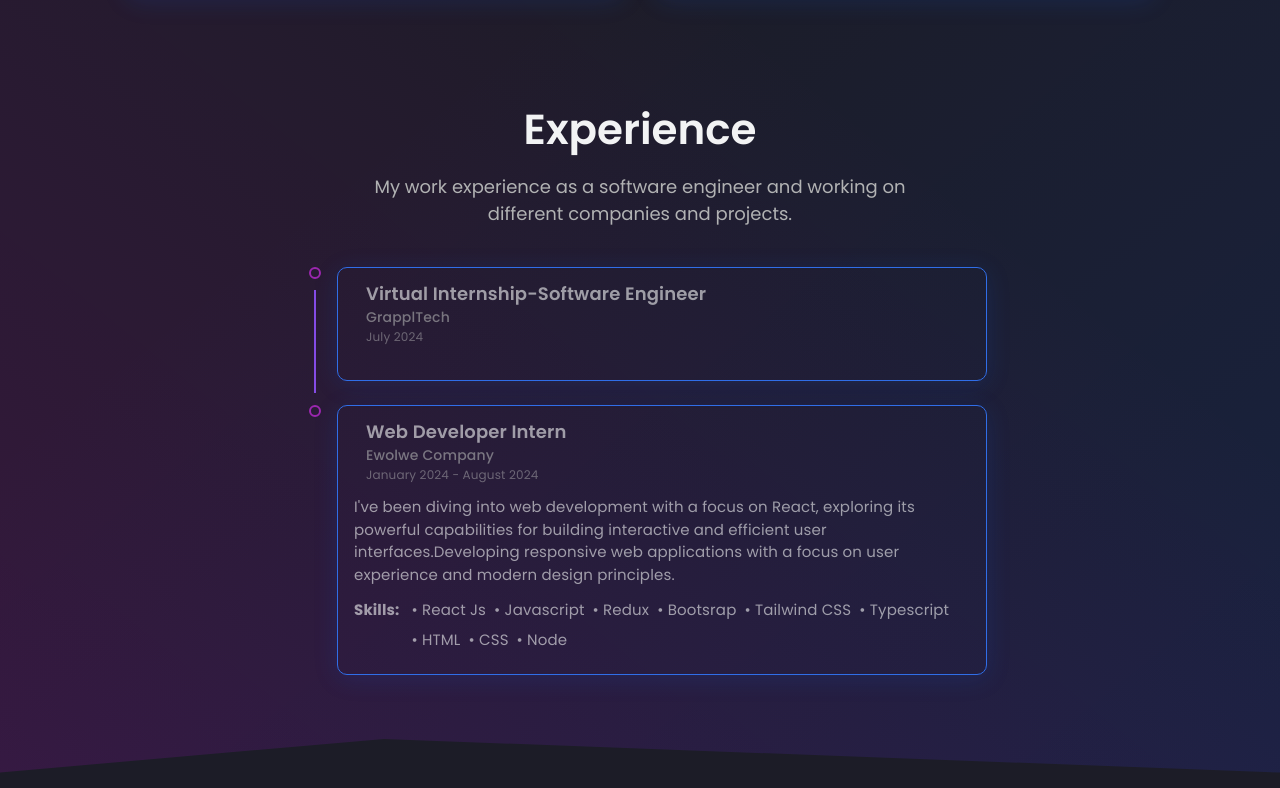
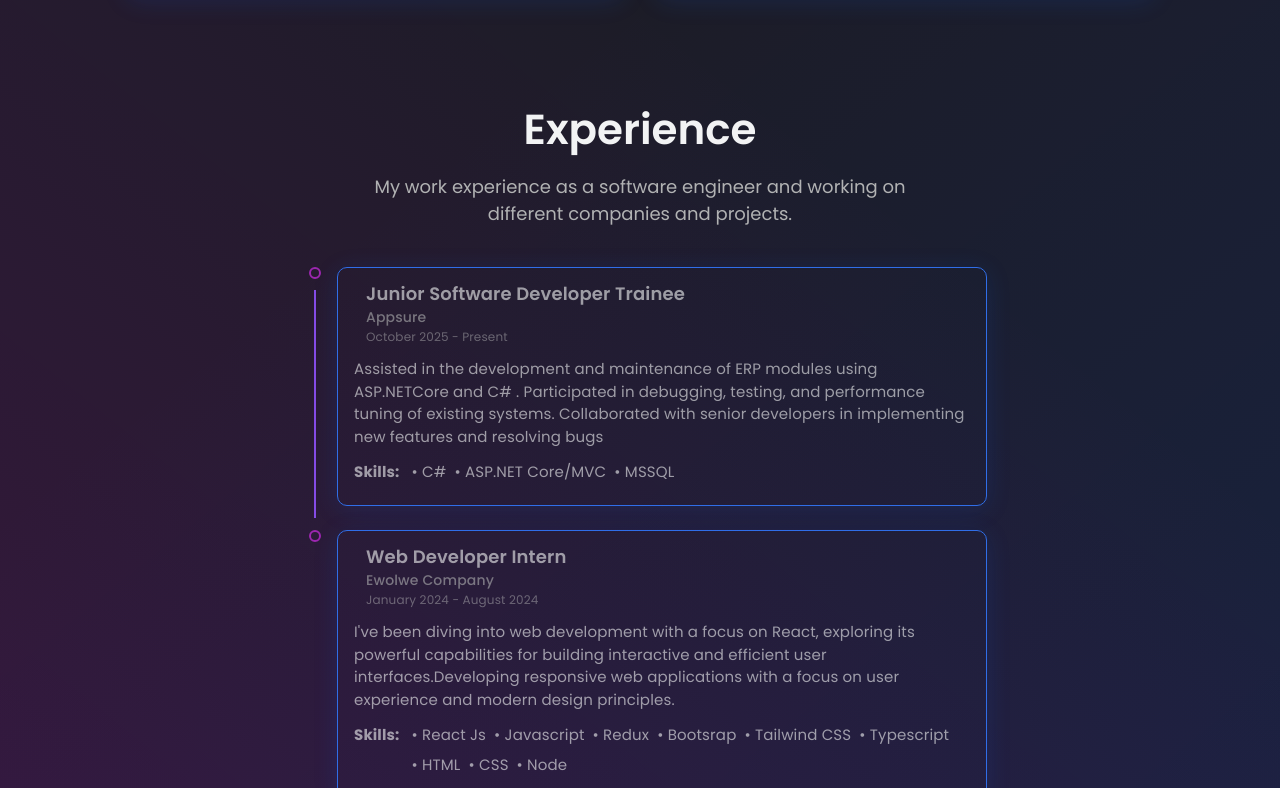
Before and after one commit to Ranaavh/portfolio, a React (Create React App) app: page / in a window 1280 px wide. Shown: the part 1567-2355 px from the top of the page. Built offline with nearby package versions, Linux system fonts and the light colour scheme.

Commit message:
Update constants.js

```diff
--- a/src/data/constants.js
+++ b/src/data/constants.js
@@ -165,13 +165,21 @@ export const skills = [
 ];
 
 export const experiences = [
-  {
+   {
     id: 0,
     img: "",
-    role: " Virtual Internship-Software Engineer ",
-    company: "GrapplTech",
-    date: "July 2024 ",
+    role: "Junior Software Developer Trainee ",
+    company: "Appsure",
+    date: "October 2025 - Present",
+     desc: " Assisted in the development and maintenance of ERP modules using ASP.NETCore and C# . Participated in debugging, testing, and performance tuning of existing systems. Collaborated with senior developers in implementing new features and resolving bugs",
+    skills: [
+      "C#",
+      "ASP.NET Core/MVC",
+      "MSSQL",
+
+    ],
   },
+
   {
     id: 1,
     img: "",
```
